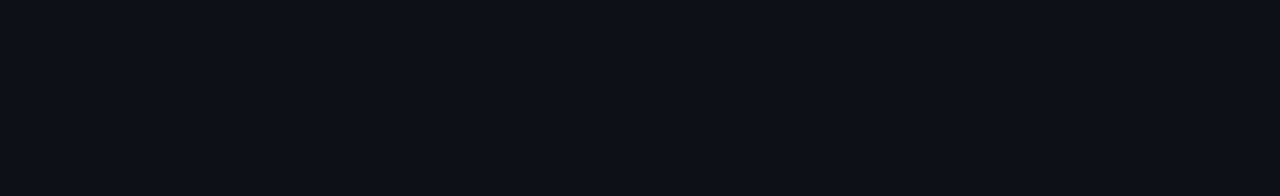
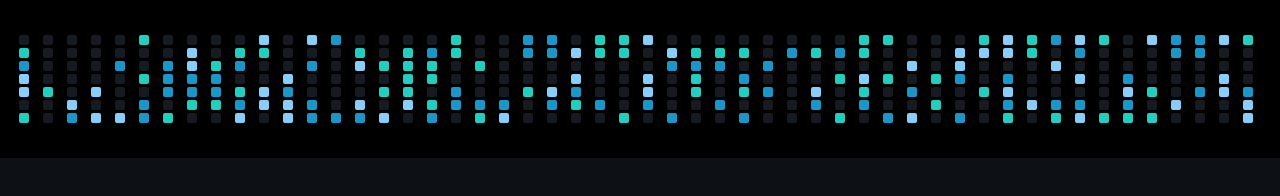
Before and after one commit to MustafaSonmezisik/CSS, a plain HTML site: page 23Ders/index.html in a window 1280 px wide. Drawn offline with Linux system fonts and the light colour scheme.

Commit message:
#23 Github Graph

```diff
--- a/23Ders/index.css
+++ b/23Ders/index.css
@@ -1,13 +1,46 @@
 html, body {
-    margin: 0px;
-    padding: 0px;
+    margin: 0;
+    padding: 0;
     background-color: #0d1116;
 }
 
 :root {
     --graph-bg: #000;
     --default-square-bg: #161b22;
-    --level3: darkblue;
-    --level5: blue;
+    --level3: rgb(33, 207, 193);
+    --level5: rgb(26, 151, 201);
     --level10: lightskyblue;
 }
+
+ul {
+    padding-left: 0;
+    list-style-type: none;
+}
+
+.graph {
+    display: grid;
+    grid-template-columns: repeat(52, 1fr);
+    background: var(--graph-bg);
+    padding: 1em;
+}
+
+.square {
+    height: 10px;
+    width: 10px;
+    background: var(--default-square-bg);
+    margin: 3px;
+    margin-right: 0;
+    border-radius: 2px;
+}
+
+[data-value="3"]{
+    background: var(--level3);
+}
+
+[data-value="5"]{
+    background: var(--level5);
+}
+
+[data-value="10"]{
+    background: var(--level10);
+}
--- a/23Ders/index.html
+++ b/23Ders/index.html
@@ -1,11 +1,8 @@
-<!DOCTYPE html>
-<html lang="en">
+<!doctype html>
+<html>
     <head>
-    <meta charset="UTF-8">
-    <meta name="viewport" content="width=device-width, initial-scale=1.0">
+        <title></title>
         <link rel="stylesheet" href="index.css">
-    <link rel="stylesheet" href="index.js">
-    <title>Document</title>
     </head>
     <body>
         <div class="graph-container">
@@ -13,6 +10,6 @@
 
             </div>
         </div>
-
+        <script src="index.js"></script>
     </body>
 </html>
```
Lines whose indentation alone changed are shown as unchanged.
